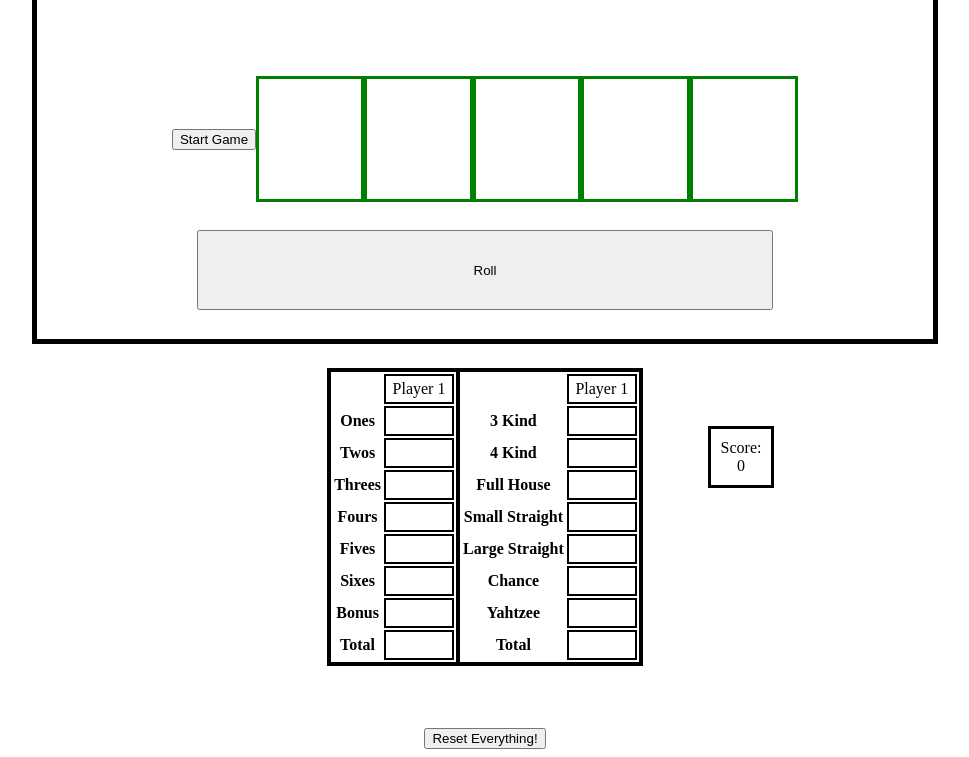
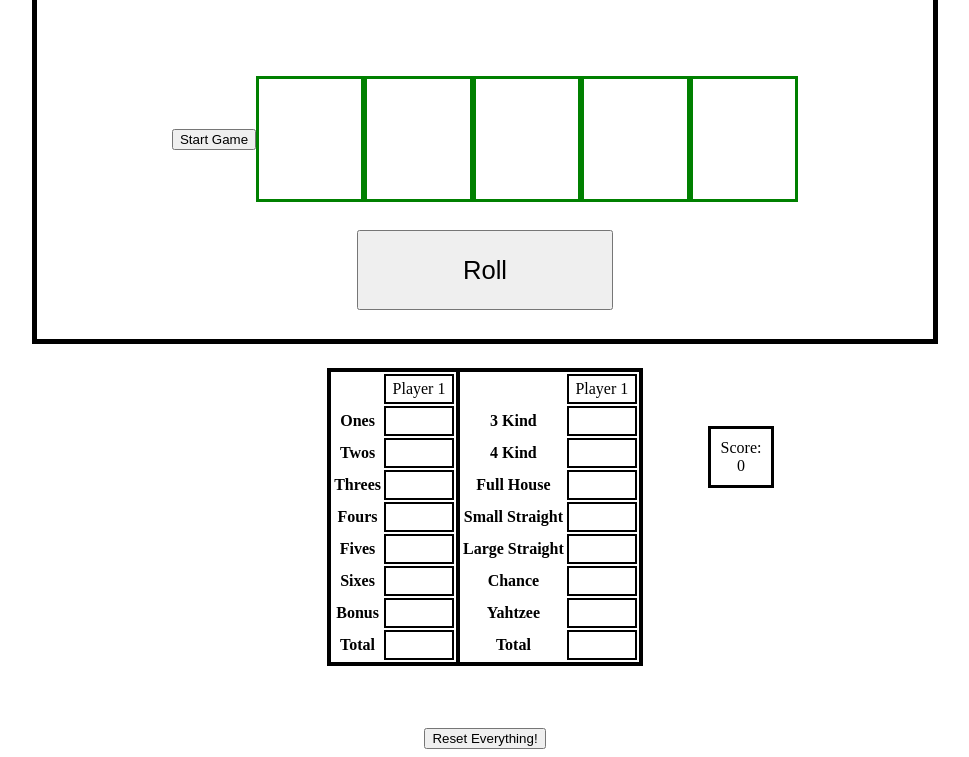
Before and after one commit to schirmerp/yat, a plain HTML site: page index.html in a window 1280 px wide. Shown: the part 74-831 px from the top of the page, without its empty margins (155-1124 px from the left). Drawn offline with Linux system fonts and the light colour scheme.

Commit message:
style edits

```diff
--- a/style.css
+++ b/style.css
@@ -40,9 +40,10 @@ td {
 }
 #roll{
     height: 10%;
-    width: 45%;
+    width: 20%;
     position: absolute;
     bottom: 52%;
+    font-size: 2vw;
 
 }
 #title{
```
